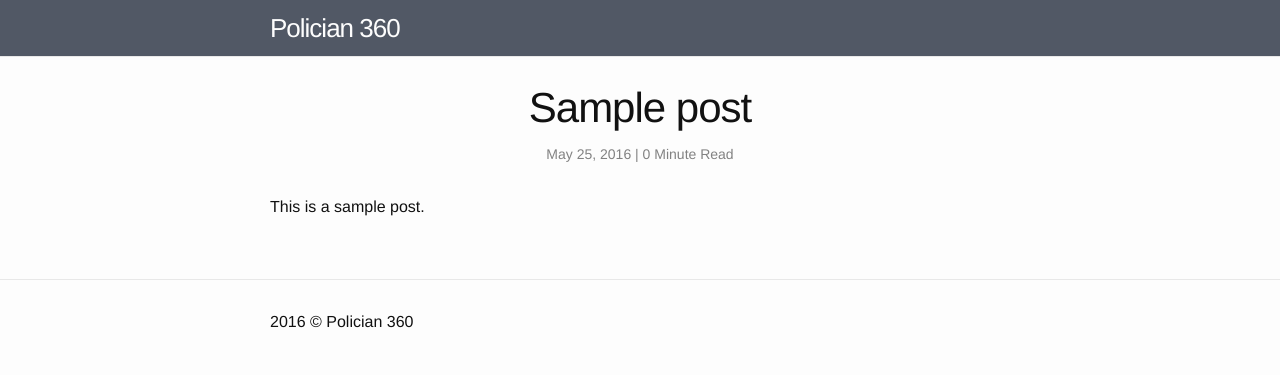
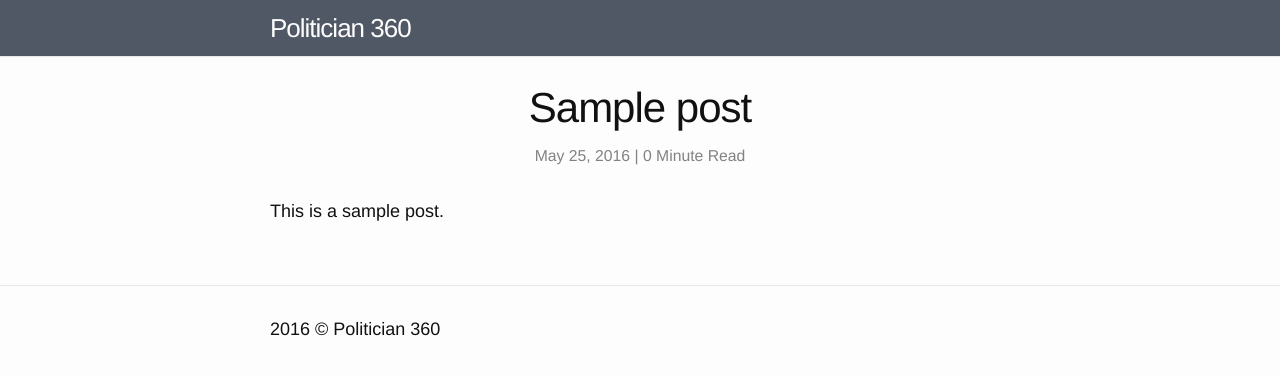
Before and after one commit to icanfreaku/newblog, a Jekyll site: the page built from _posts/2016-05-25-sample-post.markdown, in a window 1280 px wide. Shown: the top 375 px of the page. Built offline with Jekyll 4.4.1, drawn with Linux system fonts in a browser that asks for light colours.

Commit message:
stylesheets

```diff
--- a/_config.yml
+++ b/_config.yml
@@ -6,7 +6,7 @@
 # 'jekyll serve'. If you change this file, please restart the server process.
 
 # Site settings
-title: Polician 360
+title: Politician 360
 email: your@mail.com
 description: > # this means to ignore newlines until "baseurl:"
   Welcome to my awesome blog.
--- a/css/main.scss
+++ b/css/main.scss
@@ -7,7 +7,7 @@
 
 // Our variables
 $base-font-family: "Helvetica Neue", Helvetica, Arial, sans-serif;
-$base-font-size:   16px;
+$base-font-size:   18px;
 $base-font-weight: 400;
 $small-font-size:  $base-font-size * 0.875;
 $base-line-height: 1.5;
--- a/stylesheets/stylesheet.css
+++ b/stylesheets/stylesheet.css
@@ -5,8 +5,8 @@ body {
   padding: 0;
   margin: 0;
   font-family: "Open Sans", "Helvetica Neue", Helvetica, Arial, sans-serif;
-  font-size: 14px;
-  line-height: 1.6;
+  font-size: 20px;
+  line-height: 2.2;
   color: #32383B; }
 
 a {
```
Also changed, not shown: _posts/2016-05-25-sample-post.markdown (renamed from _posts/2016-05-25-sample-post.md).
